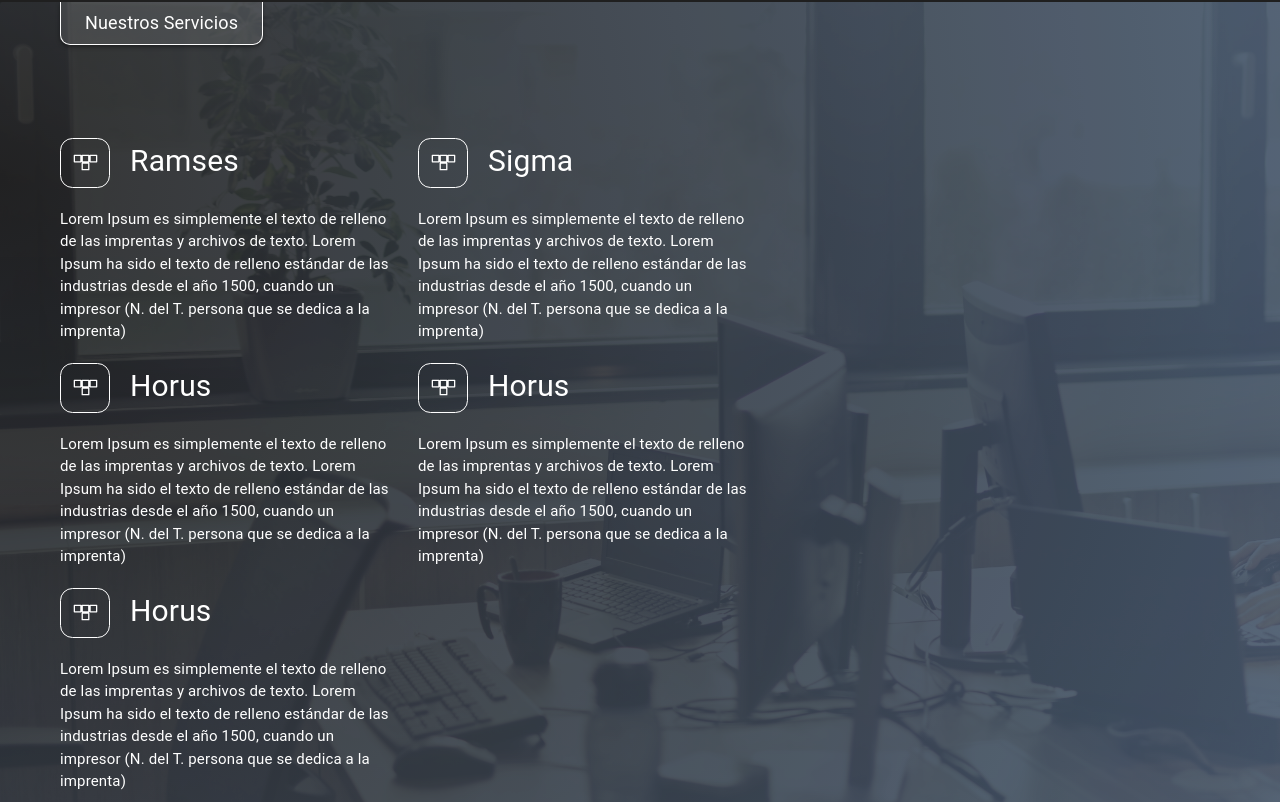
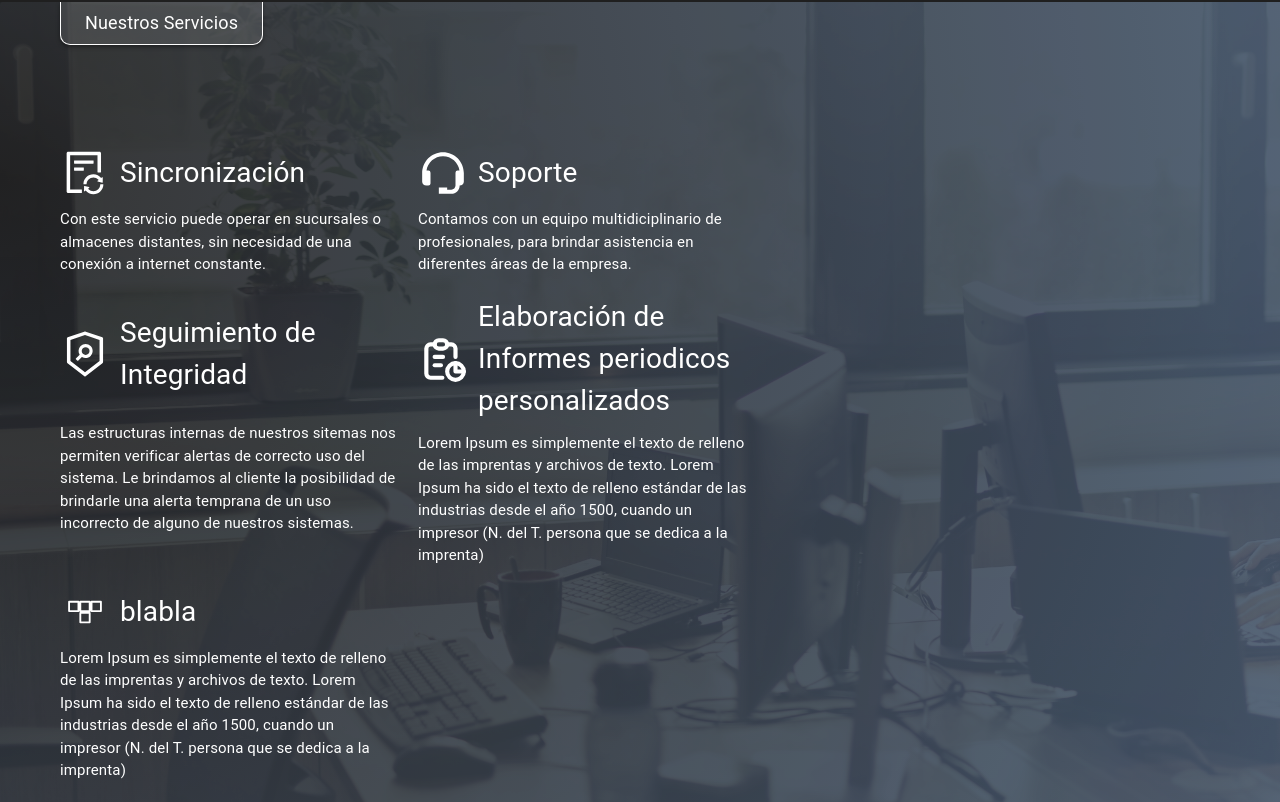
Before and after one commit to isaiahsalah/web-singleton, a React (Vite) app: page / in a window 1280 px wide. Shown: the part 1598-2400 px from the top of the page. Built offline with nearby package versions, Linux system fonts and the light colour scheme.

Commit message:
first commit

```diff
--- a/src/GlobalStyle.ts
+++ b/src/GlobalStyle.ts
@@ -174,7 +174,7 @@ h1, h2, h3, h4, h5,h6 , p{
     }
 
 h1 {
-  font-size: 70px;
+  font-size: 60px;
 }
 h2 {
   font-size: 55px;
@@ -186,7 +186,7 @@ h4 {
   font-size: 30px;
 }
 h5 {
-  font-size: 25px;
+  font-size: 20px;
 }
 h6 {
   font-size: 16px;
@@ -198,7 +198,7 @@ p{
 
   @media screen and (min-width: 601px) and (max-width: 1200px) {
     h1 {
-  font-size: 80px;
+  font-size: 70px;
 }
 h2 {
   font-size: 65px;
@@ -210,7 +210,7 @@ h4 {
   font-size: 40px;
 }
 h5 {
-  font-size: 28px;
+  font-size: 24px;
 }
 h6 {
   font-size: 17px;
@@ -222,19 +222,19 @@ p{
 
   @media screen and (min-width: 1201px) {
     h1 {
-  font-size: 90px;
+  font-size: 80px;
 }
 h2 {
-  font-size: 75px;
+  font-size: 65px;
 }
 h3 {
-  font-size: 60px;
+  font-size: 50px;
 }
 h4 {
-  font-size: 45px;
+  font-size: 35px;
 }
 h5 {
-  font-size: 30px;
+  font-size: 28px;
 }
 h6 {
   font-size: 18px;
--- a/src/components/chat/ChatComponent.tsx
+++ b/src/components/chat/ChatComponent.tsx
@@ -5,11 +5,15 @@ import {
 
 
 const ChatComponent = () => {
+  const chatClick = () => {
+    const nuevaVentana = window.open('https://www.twitter.com', '_blank');
+    if(nuevaVentana)nuevaVentana.focus();
+}
   return (
     <ChatComponentBox>
       <div id="chat-container">
         <div className="chat">
-          <button className="chat-button"  >
+          <button onClick={chatClick} className="chat-button"  >
             <h6><RiWhatsappFill className="chat-icon"/></h6>
 
             <p className="chat-text">Hablá con nosotros</p>
--- a/src/pages/home/contact/ContactSection.tsx
+++ b/src/pages/home/contact/ContactSection.tsx
@@ -4,6 +4,10 @@ import videoContact from '../../../assets/video/mano-escribiendo-fonto-blanco.mp
 
 
 const ContactSection = () => {
+    const contactClick = () => {
+        const nuevaVentana = window.open('https://www.twitter.com', '_blank');
+        if(nuevaVentana)nuevaVentana.focus();
+    }
     return (
         <ContactBox id='contact'>
             <video loop autoPlay className='contact-back-video' data-type="parallax" data-depth="0.10" src={videoContact}>
@@ -19,7 +23,7 @@ const ContactSection = () => {
                     {ContactMessage.message}
                 </div>
                 <div className='contact-button-container'>
-                    <button className='contact-button'>
+                    <button onClick={contactClick} className='contact-button'>
                         Dí Hola
                     </button>
                 </div>
--- a/src/pages/home/presentation/PresentationSection.tsx
+++ b/src/pages/home/presentation/PresentationSection.tsx
@@ -1,9 +1,21 @@
 import { PresentationBox } from './PresentationStyle';
 import faqImage from '../../../assets/images/teclado.jpg'
+import { useNavigate } from 'react-router-dom';
 
 const PresentationSection = () => {
+    const navigate = useNavigate()
 
+    const productClick = () => {
+        const section = document.getElementById('product') as HTMLDivElement;
+        window.scrollTo({
+          top: section.offsetTop,
+        });
 
+    }
+    const cotizarClick = () => {
+        const nuevaVentana = window.open('https://www.twitter.com', '_blank');
+        if(nuevaVentana)nuevaVentana.focus();
+    }
 
     return (
         <PresentationBox id='home' >
@@ -13,14 +25,14 @@ const PresentationSection = () => {
             <div className='presentation-contend'>
                 <div className='presentation-text'>
                     <h2 className='presentation-title'>
-                        Potencia tu negocio con nosotros
+                        Tecnología que te Libera...
                     </h2>
                     <p className='presentation-description'>
-                        Transforma tu enfoque de negocio y potencia tus relaciones con los clientes con nuestro software CRM de vanguardia, impulsando el crecimiento y la excelencia en cada interacción
+                        Nuestro Método de Trabajo revolucionario se unen para brindarte una experiencia única y eficiente, permitiéndote alcanzar tus metas de manera más rápida y efectiva.
                     </p>
                     <div className='presentation-button-container'>
-                        <button>Cotizar</button>
-                        <button>Ver Productos</button>
+                        <button onClick={cotizarClick}>Cotizar</button>
+                        <button onClick={productClick}>Ver Productos</button>
                     </div>
                 </div>
 
--- a/src/pages/home/services/ServicesSection.tsx
+++ b/src/pages/home/services/ServicesSection.tsx
@@ -1,6 +1,7 @@
 import { ServicesBox } from './ServicesStyle'
 import { Services } from '../../../utils/Config'
 import servicesImage from '../../../assets/images/service.jpg'
+import { Grid } from '@mui/material'
 
 
 interface ServicesProps {
@@ -24,13 +25,20 @@ const ServicesSection = (props: ServicesProps) => {
           {
             props.services.map((item, index) =>
               <div key={index} className='services-list-item'>
-                <div className='services-list-item-icon'>
+                <div style={{
+                  display:'flex',
+                  justifyContent:'space-between',
+                  alignItems:'center',
+                  gap: 10,
+                  }}>
+                  <h3 className='services-list-item-icon'>
 
-                  {<item.icon />}
+                    {<item.icon />}
+                  </h3>
+                  <h5 className='services-list-item-title'>
+                    {item.title}
+                  </h5>
                 </div>
-                <h5 className='services-list-item-title'>
-                  {item.title}
-                </h5>
 
                 <p className='services-list-item-description'>
                   {item.description}
--- a/src/pages/home/services/ServicesStyle.ts
+++ b/src/pages/home/services/ServicesStyle.ts
@@ -45,17 +45,15 @@ export const ServicesBox = styled.div`
   .services-list-item {
     display: flex;
     flex-wrap: wrap;
-    gap: 20px;
+    gap:10px;
   }
   .services-list-item-icon {
     display: flex;
     justify-content: center;
     align-items: center;
-    border: 1px solid;
-    border-radius: 25%;
-    width: 50px;
-    height: 50px;
-    font-size: 35px;
+    //border: 1px solid;
+    //border-radius: 25%;
+    font-size: 50px;
   }
 
   .services-list-item-description {
@@ -65,16 +63,14 @@ export const ServicesBox = styled.div`
   @media screen and (max-width: 600px) {
     .services-list {
       display: grid;
-      grid-template-columns: 1fr 1fr;
+      grid-template-columns: 1fr;
       justify-content: center;
       align-content: center;
-      text-align: center;
       width: 100%;
       min-height: 100vh;
       gap: 20px;
     }
     .services-list-item {
-      justify-content: center;
       align-items: center;
     }
     .services-list-item-icon{
@@ -92,13 +88,11 @@ export const ServicesBox = styled.div`
       grid-template-columns: 1fr 1fr;
       justify-content: center;
       align-content: center;
-      text-align: center;
       width: 100%;
       min-height: 100vh;
       gap: 20px;
     }
     .services-list-item {
-      justify-content: center;
       align-items: center;
     }
   }
--- a/src/utils/Config.tsx
+++ b/src/utils/Config.tsx
@@ -28,8 +28,13 @@ import {
   SiDart,
   SiSwift,
 } from "react-icons/si";
+import {
+  AiOutlineFileSync, AiOutlineSecurityScan
+} from "react-icons/ai";
 import { Ri4KFill } from 'react-icons/ri';
-
+import { IoSyncCircle } from 'react-icons/io5';
+import { BiSupport } from 'react-icons/bi';
+import { TbReport } from 'react-icons/tb';
 
 export class Product {
   title: string;
@@ -222,32 +227,27 @@ export const SocialMedia = [
 export const ServicesList = [
 
   {
-    title: 'Ramses',
-    item: 'General',
-    description: 'Lorem Ipsum es simplemente el texto de relleno de las imprentas y archivos de texto. Lorem Ipsum ha sido el texto de relleno estándar de las industrias desde el año 1500, cuando un impresor (N. del T. persona que se dedica a la imprenta) ',
-    icon: GiTBrick,
+    title: 'Sincronización',
+    description: 'Con este servicio puede operar en sucursales o almacenes distantes, sin necesidad de una conexión a internet constante.',
+    icon: AiOutlineFileSync,
   },
   {
-    title: 'Sigma',
-    item: 'Farmacias',
-    description: 'Lorem Ipsum es simplemente el texto de relleno de las imprentas y archivos de texto. Lorem Ipsum ha sido el texto de relleno estándar de las industrias desde el año 1500, cuando un impresor (N. del T. persona que se dedica a la imprenta) ',
-    icon: GiTBrick,
+    title: 'Soporte',
+    description: 'Contamos con un equipo multidiciplinario de profesionales, para brindar asistencia en diferentes áreas de la empresa.',
+    icon: BiSupport,
   },
   {
-    title: 'Horus',
-    item: 'Transporte',
-    description: 'Lorem Ipsum es simplemente el texto de relleno de las imprentas y archivos de texto. Lorem Ipsum ha sido el texto de relleno estándar de las industrias desde el año 1500, cuando un impresor (N. del T. persona que se dedica a la imprenta) ',
-    icon: GiTBrick,
+    title: 'Seguimiento de Integridad',
+    description: 'Las estructuras internas de nuestros sitemas nos permiten verificar alertas de correcto uso del sistema. Le brindamos al cliente la posibilidad de brindarle una alerta temprana de un uso incorrecto de alguno de nuestros sistemas.',
+    icon: AiOutlineSecurityScan,
   },
   {
-    title: 'Horus',
-    item: 'Transporte',
+    title: 'Elaboración de Informes periodicos personalizados',
     description: 'Lorem Ipsum es simplemente el texto de relleno de las imprentas y archivos de texto. Lorem Ipsum ha sido el texto de relleno estándar de las industrias desde el año 1500, cuando un impresor (N. del T. persona que se dedica a la imprenta) ',
-    icon: GiTBrick,
+    icon: TbReport,
   },
   {
-    title: 'Horus',
-    item: 'Transporte',
+    title: 'blabla',
     description: 'Lorem Ipsum es simplemente el texto de relleno de las imprentas y archivos de texto. Lorem Ipsum ha sido el texto de relleno estándar de las industrias desde el año 1500, cuando un impresor (N. del T. persona que se dedica a la imprenta) ',
     icon: GiTBrick,
   },
```
